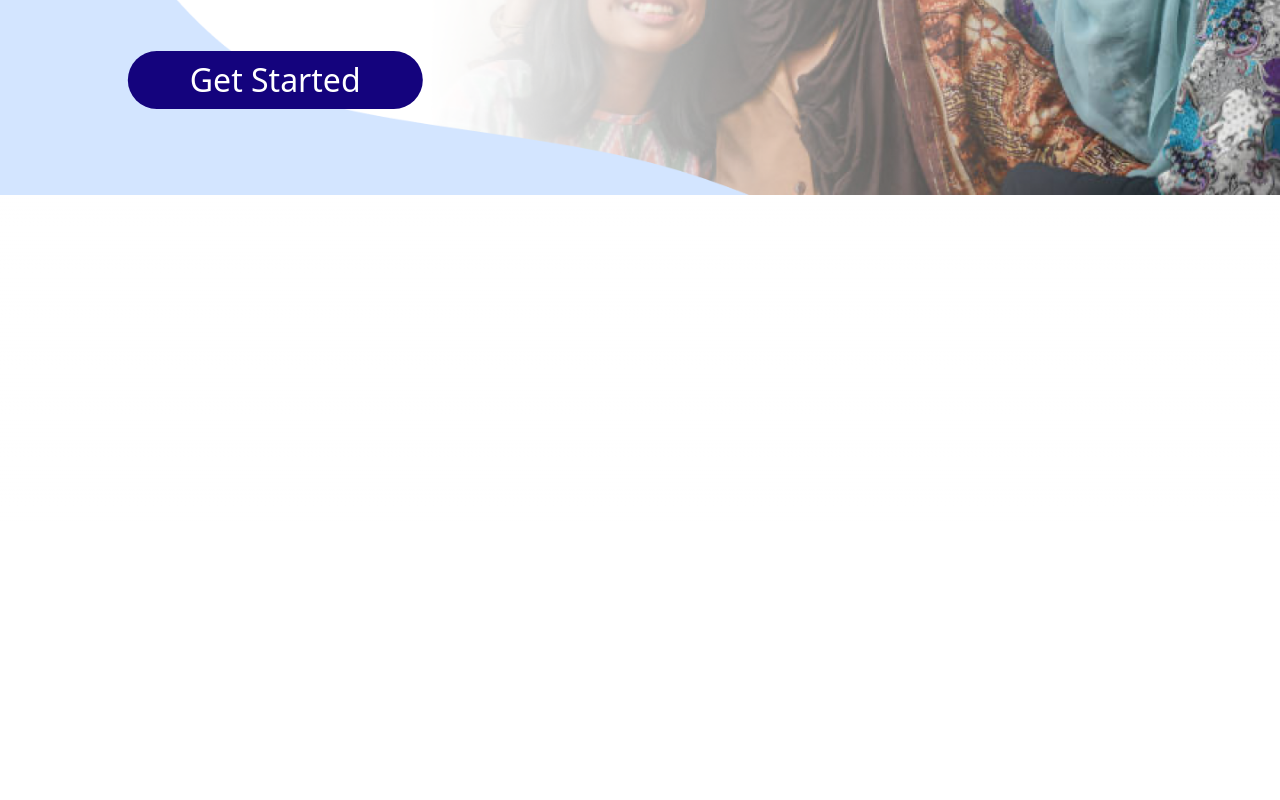
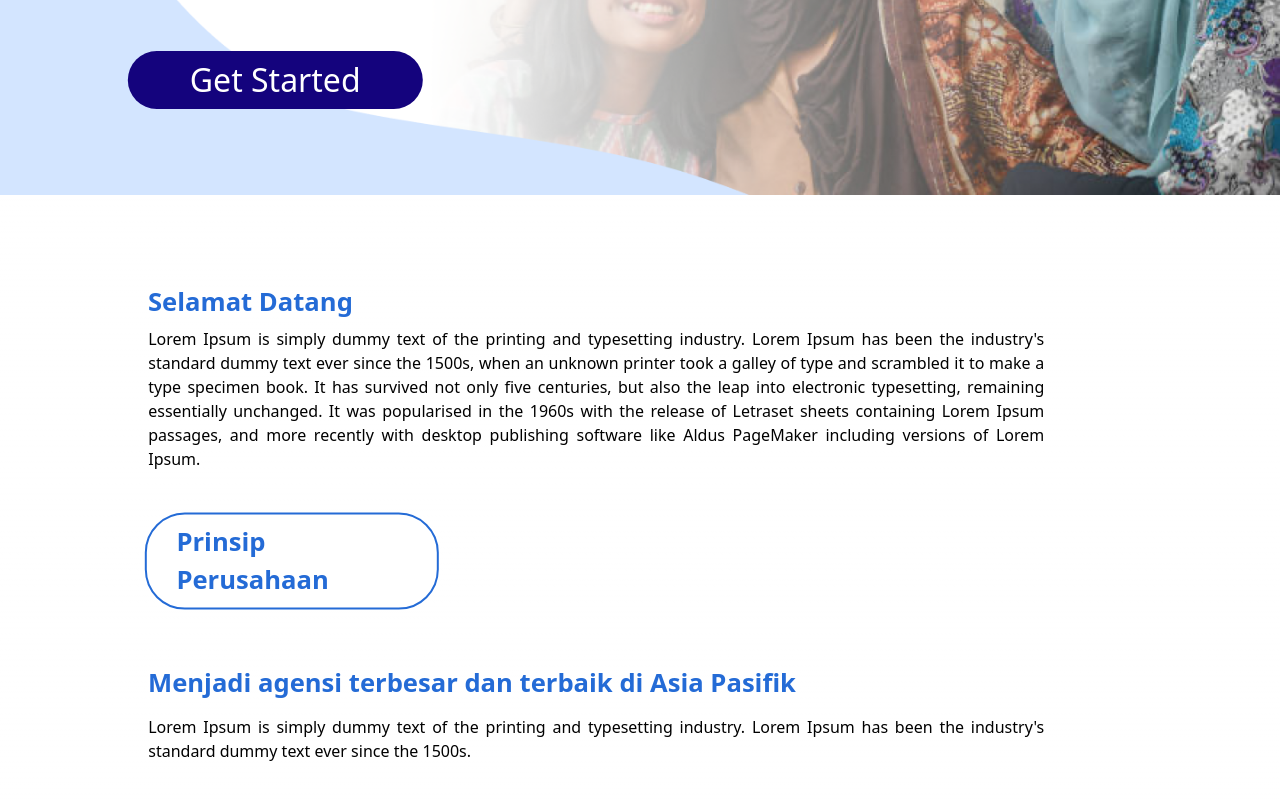
Before and after one commit to arieljovananda88/Insurance-Agency-Website, a Next.js app: page / in a window 1280 px wide. Shown: the part 456-1256 px from the top of the page. Before the commit the page ends 978 px from the top, so only its background shows below. Built offline with nearby package versions, Linux system fonts and the light colour scheme.

Commit message:
feat: blue text and paragraph text

```diff
--- /dev/null
+++ b/public/styles.css
@@ -0,0 +1,3 @@
+body {
+    overflow-x: hidden;
+}
--- a/src/app/layout.tsx
+++ b/src/app/layout.tsx
@@ -1,6 +1,7 @@
 import './globals.css'
 import { Inter } from 'next/font/google'
 import Navbar from './components/Navbar'
+import '../../public/styles.css'
 
 
 const inter = Inter({ subsets: ['latin'] })
--- a/src/app/page.tsx
+++ b/src/app/page.tsx
@@ -34,6 +34,23 @@ export default function Home() {
               <button className={styles.overlayButton}>Get Started</button>
             </Link>
           </div>
+          <div style={{padding: '10px'}}>
+            <h1 className={styles.blueText} style={{bottom: '18vw'}}>
+              Selamat Datang
+            </h1>
+            <p className={styles.paragraphText} style={{bottom: '19vw'}}>
+            Lorem Ipsum is simply dummy text of the printing and typesetting industry. Lorem Ipsum has been the industry's standard dummy text ever since the 1500s, when an unknown printer took a galley of type and scrambled it to make a type specimen book. It has survived not only five centuries, but also the leap into electronic typesetting, remaining essentially unchanged. It was popularised in the 1960s with the release of Letraset sheets containing Lorem Ipsum passages, and more recently with desktop publishing software like Aldus PageMaker including versions of Lorem Ipsum.
+            </p>
+            <div className={styles.ovalBlueText} style={{position: 'relative', bottom: '12vw', left: '22vw' }}>
+              Prinsip Perusahaan
+            </div>
+            <h1 className={styles.blueText} style={{bottom: '10vw'}}>
+              Menjadi agensi terbesar dan terbaik di Asia Pasifik
+            </h1>
+            <p className={styles.paragraphText} style ={{bottom: '10.5vw'}}>
+            Lorem Ipsum is simply dummy text of the printing and typesetting industry. Lorem Ipsum has been the industry's standard dummy text ever since the 1500s.
+            </p>
+          </div>
       </div>
     </main>
   )
--- a/src/app/styles.module.css
+++ b/src/app/styles.module.css
@@ -34,3 +34,32 @@
     font-size: 2.5vw;
     width: 23vw;
 }
+
+.blueText{
+    position: relative;
+    left: 60vw;
+    transform: translate(-50%, -50%);
+    color: #246BD6;
+    text-align: left;
+    font-weight: bold;
+    font-size: 2vw;
+}
+
+.paragraphText{
+    text-align: justify;
+    width: 70vw;
+    position: relative;
+    left: 10.8vw
+}
+
+.ovalBlueText{
+    transform: translate(-50%, -50%);
+    padding: 8px 30px;
+    background-color: white;
+    color: #246BD6;
+    border: 2px solid #246BD6;
+    border-radius: 40px;
+    font-size: 2vw;
+    font-weight: bold;
+    width: 23vw;
+}
```
